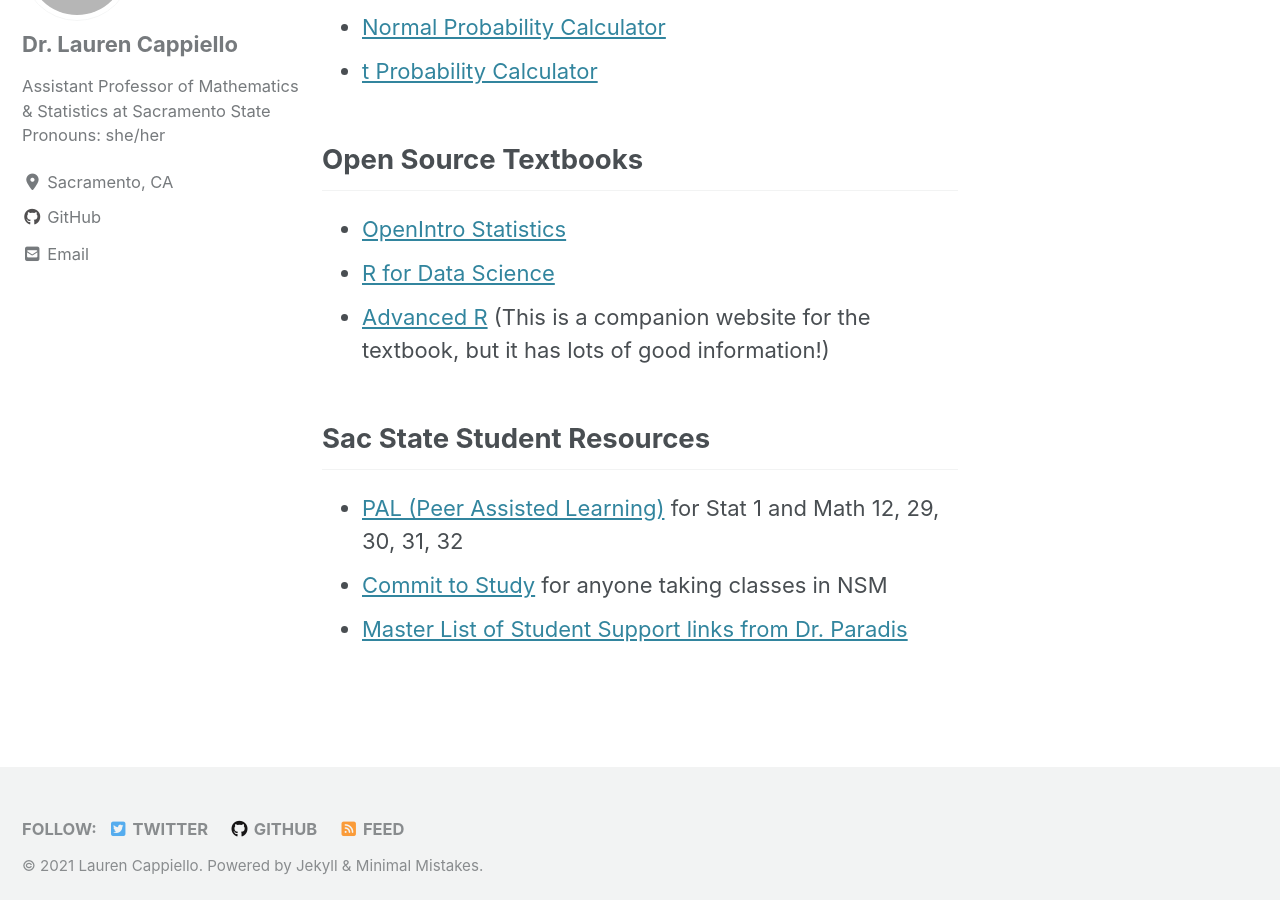
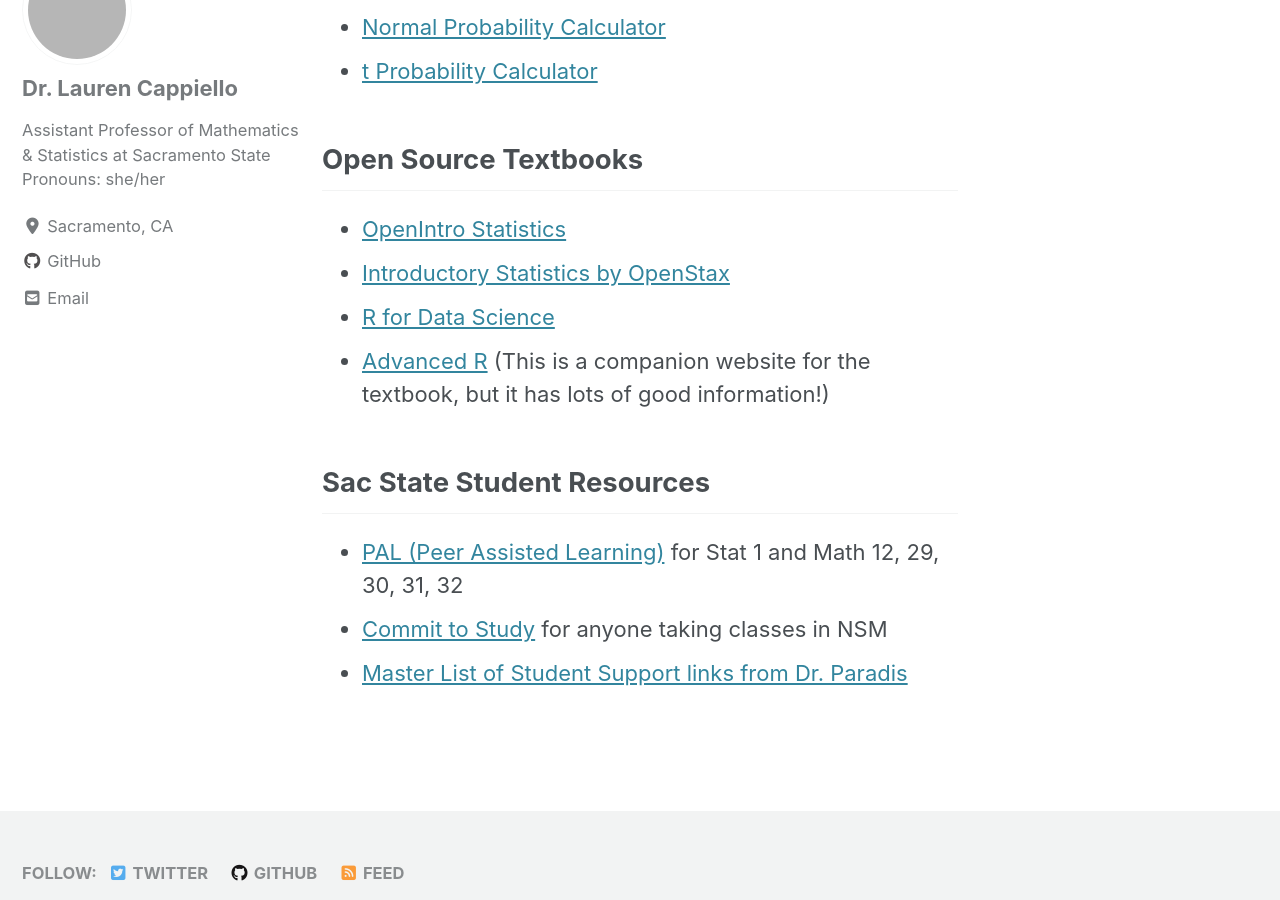
Before and after one commit to lgpcappiello/lgpcappiello.github.io, a Jekyll site: the page built from resources.md, in a window 1280 px wide and 900 px high, scrolled down 478 px. Built offline with Jekyll 4.4.1, drawn with Linux system fonts in a browser that asks for light colours; cached includes are drawn as plain includes; nearby versions of some CDN libraries; grey boxes are pictures that could not be loaded.

Commit message:
Update resources.md

```diff
--- a/resources.md
+++ b/resources.md
@@ -18,6 +18,7 @@
 ## Open Source Textbooks
 
 - [OpenIntro Statistics](https://leanpub.com/openintro-statistics)
+- [Introductory Statistics by OpenStax](https://openstax.org/details/books/introductory-statistics)
 - [R for Data Science](https://r4ds.had.co.nz/introduction.html)
 - [Advanced R](http://adv-r.had.co.nz/) (This is a companion website for the textbook, but it has lots of good information!)
 
```
